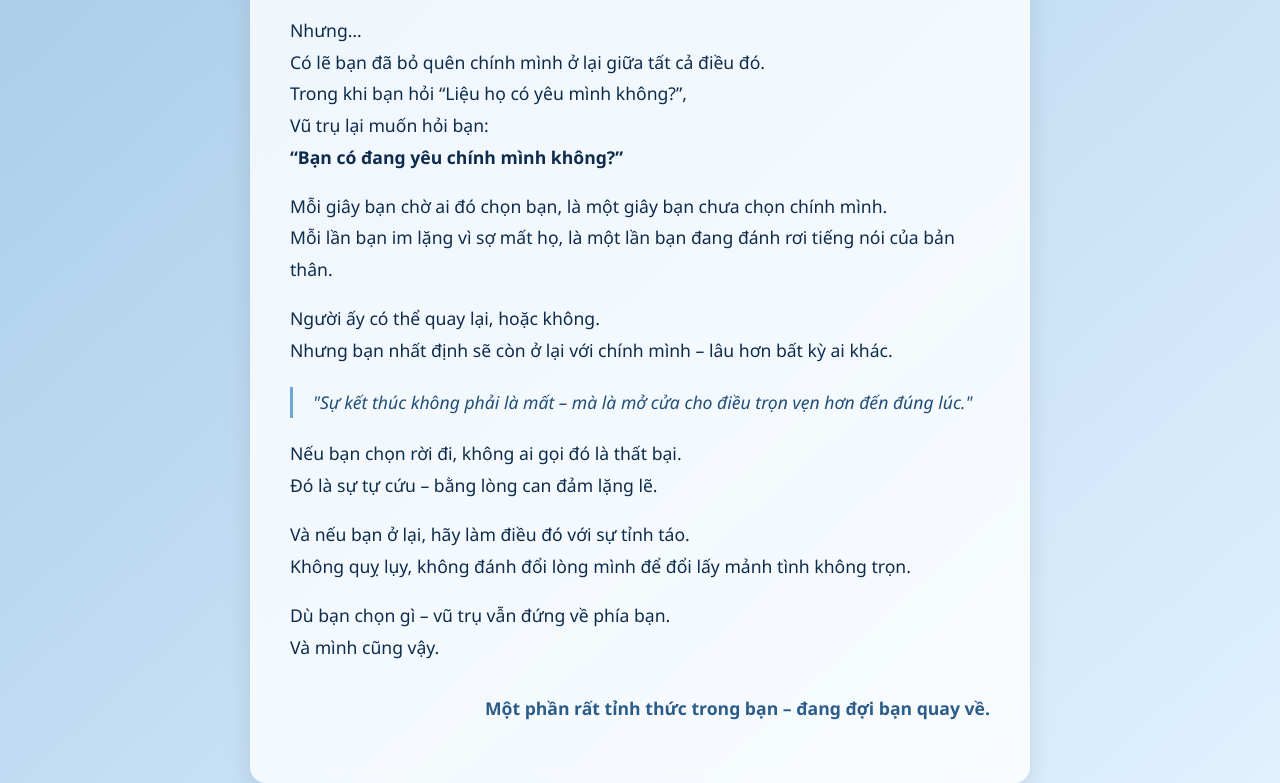
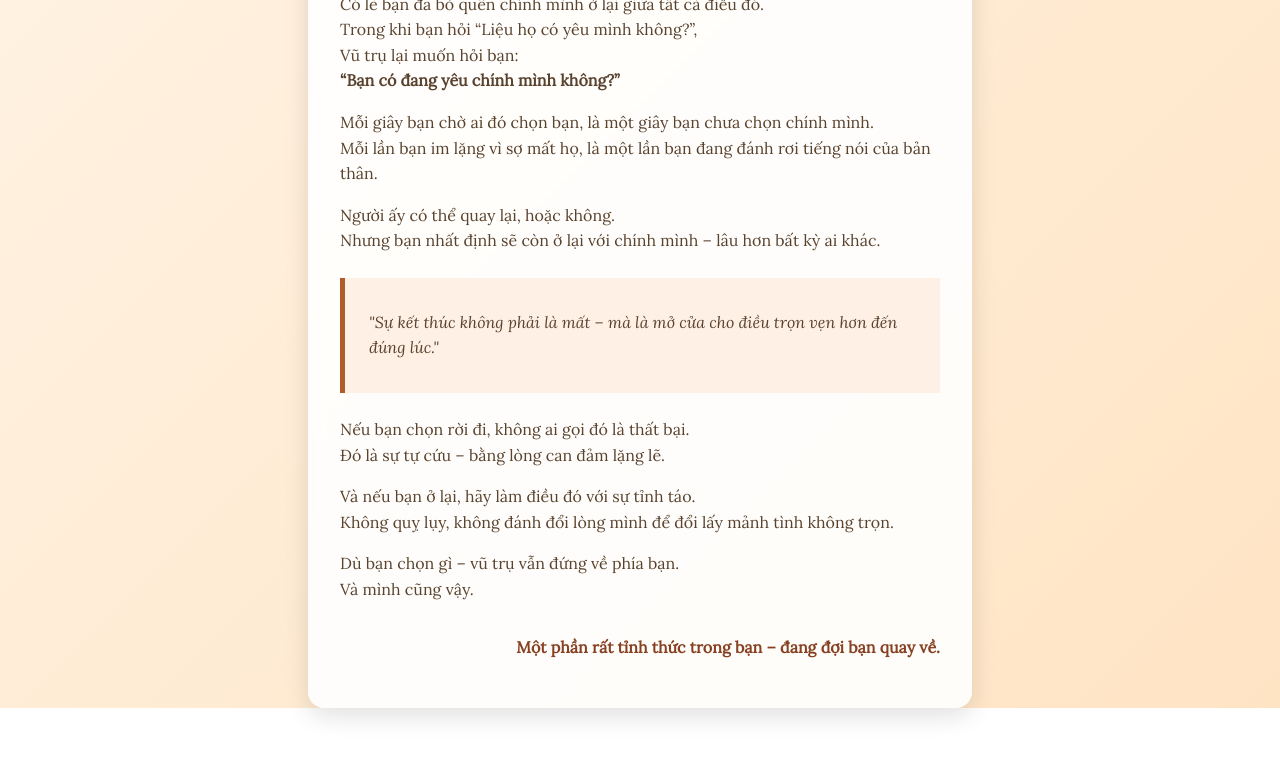
Before and after one commit to thinhvu2801/vmt.github.io, a plain HTML site: page index.html in a window 1280 px wide. Shown: the part 373-1156 px from the top of the page. After the commit the page ends 1081 px from the top, so only its background shows below. Drawn offline with nearby package versions, Linux system fonts and the light colour scheme.

Commit message:
Update index.html

```diff
--- a/index.html
+++ b/index.html
@@ -3,50 +3,57 @@
 <head>
   <meta charset="UTF-8" />
   <title>💌 Healing Letter</title>
+  <!-- Google Fonts -->
+  <link href="https://fonts.googleapis.com/css2?family=Lora:ital@0;1&family=Playfair+Display:wght@400;700&display=swap" rel="stylesheet">
   <style>
     body {
       margin: 0;
       padding: 0;
-      font-family: 'Segoe UI', sans-serif;
-      background: linear-gradient(to bottom right, #a2c7e5, #e0f1ff);
-      color: #0d2c4d;
+      background: linear-gradient(135deg, #fff4e6 0%, #ffe4c4 100%);
+      font-family: 'Lora', serif;
+      color: #5a432e;
       display: flex;
+      align-items: center;
       justify-content: center;
-      align-items: center;
       min-height: 100vh;
     }
 
     .letter {
-      background: rgba(255, 255, 255, 0.8);
-      box-shadow: 0 8px 24px rgba(0, 0, 0, 0.1);
+      background: rgba(255, 255, 255, 0.9);
+      padding: 2rem;
+      max-width: 600px;
+      width: 90%;
       border-radius: 16px;
-      padding: 40px;
-      max-width: 700px;
-      width: 90%;
-      line-height: 1.8;
-      font-size: 1.1rem;
-      backdrop-filter: blur(6px);
+      box-shadow: 0 8px 24px rgba(0, 0, 0, 0.12);
+      backdrop-filter: blur(8px);
     }
 
     .letter h1 {
-      font-size: 1.8rem;
-      margin-bottom: 20px;
-      color: #104e8b;
+      font-family: 'Playfair Display', serif;
+      font-size: 2.5rem;
+      margin-bottom: 1rem;
+      color: #b25a2c;
+      text-align: center;
     }
 
-    .quote {
-      font-style: italic;
-      margin: 20px 0;
-      padding-left: 20px;
-      border-left: 3px solid #6da7d9;
-      color: #1f4e79;
+    .letter p {
+      line-height: 1.6;
+      margin-bottom: 1rem;
     }
 
-    .signature {
+    .letter .quote {
+      font-style: italic;
+      margin: 1.5rem 0;
+      padding: 1rem 1.5rem;
+      background: #fff0e6;
+      border-left: 5px solid #b25a2c;
+    }
+
+    .letter .signature {
       text-align: right;
-      margin-top: 30px;
+      margin-top: 2rem;
       font-weight: bold;
-      color: #2c5d8a;
+      color: #874021;
     }
   </style>
 </head>
@@ -72,7 +79,9 @@
     <p>Người ấy có thể quay lại, hoặc không.<br>
     Nhưng bạn nhất định sẽ còn ở lại với chính mình – lâu hơn bất kỳ ai khác.</p>
 
-    <p class="quote">"Sự kết thúc không phải là mất – mà là mở cửa cho điều trọn vẹn hơn đến đúng lúc."</p>
+    <div class="quote">
+      <p>"Sự kết thúc không phải là mất – mà là mở cửa cho điều trọn vẹn hơn đến đúng lúc."</p>
+    </div>
 
     <p>Nếu bạn chọn rời đi, không ai gọi đó là thất bại.<br>
     Đó là sự tự cứu – bằng lòng can đảm lặng lẽ.</p>
```
